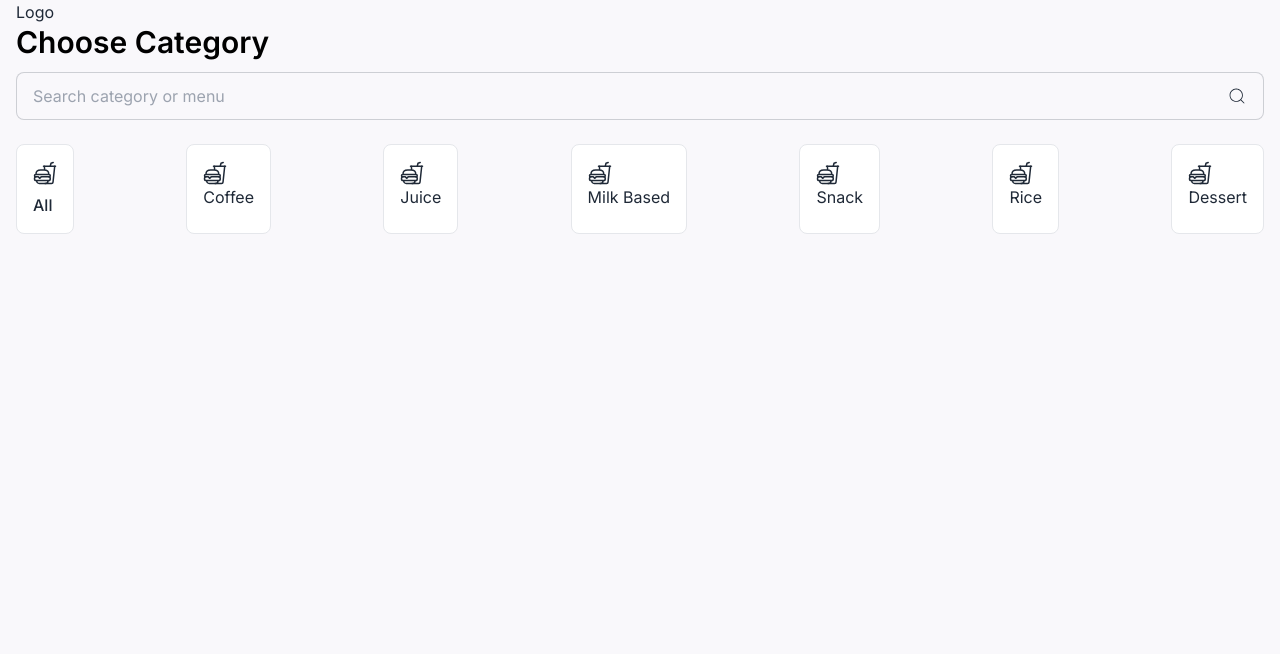
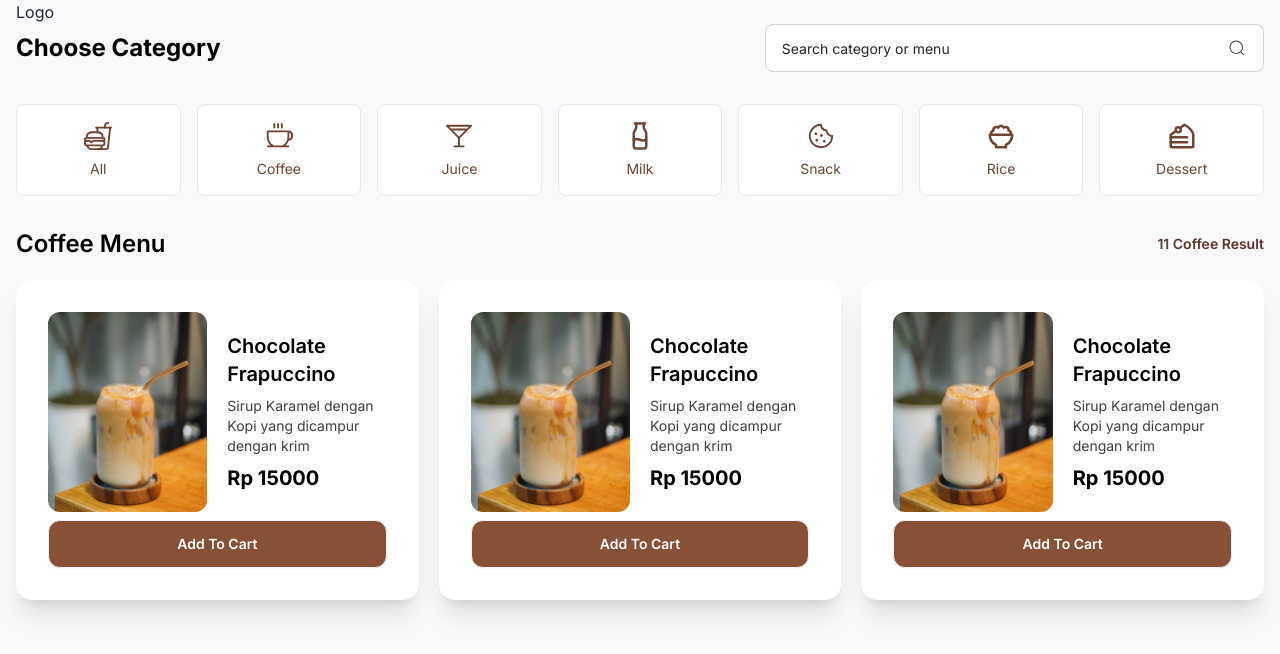
Before and after one commit to bagusperdanay7/toko-online-frontend, a Next.js app: page / in a window 1280 px wide. Shown: the top 654 px of the page. Built offline with nearby package versions, Linux system fonts and the light colour scheme.

Commit message:
feat:product card

```diff
--- /dev/null
+++ b/src/app/components/badge.js
@@ -0,0 +1,7 @@
+export default function Badge() {
+  return (
+    <span class="inline-flex items-center font-medium rounded-md bg-coffee-100 px-2 py-1 text-xs text-coffee-800">
+      Badge
+    </span>
+  );
+}
--- /dev/null
+++ b/src/app/components/card.js
@@ -0,0 +1,34 @@
+import Image from "next/image";
+import profilePic from "../coffee.jpg";
+
+export default function Card() {
+  return (
+    <div className="card bg-secondary-light-bg lg:w-auto shadow-xl">
+      <div className="card-body p-5 lg:p-8">
+        <div className="flex flex-col lg:flex-row justify-between gap-5 items-center">
+          <Image
+            src={profilePic}
+            width={125}
+            height={125}
+            alt="Picture of Caramel Frapuccino"
+            className="rounded-xl w-full h-full md:h-[200px] max-h-72 object-cover"
+          />
+          <div className="w-full">
+            <h2 className="card-title text-black mb-2">Chocolate Frapuccino</h2>
+            <p className="text-sm text-neutral-700 mb-2">
+              Sirup Karamel dengan Kopi yang dicampur dengan krim
+            </p>
+            <h3 className="text-black font-bold text-xl">
+              <span>Rp</span> 15000
+            </h3>
+          </div>
+        </div>
+        <div className="card-actions justify-end">
+          <button className="btn bg-coffee-700 hover:bg-coffee-800 btn-block font-semibold text-white rounded-xl">
+            Add To Cart
+          </button>
+        </div>
+      </div>
+    </div>
+  );
+}
--- /dev/null
+++ b/src/app/components/categoryCard.js
@@ -0,0 +1,47 @@
+"use client"; //
+import { IoFastFoodOutline } from "react-icons/io5";
+import { LuMilk, LuCakeSlice } from "react-icons/lu";
+import { BiBowlRice } from "react-icons/bi";
+import { PiCoffee, PiMartini, PiCookie } from "react-icons/pi";
+
+export default function CategoryCard({ active, setActive, category }) {
+  let icon;
+  const iconClass = "text-3xl mb-2";
+
+  const getCategoryId = () => {
+    setActive(category.id);
+  };
+
+  if (category.name === "All") {
+    icon = <IoFastFoodOutline className={iconClass} />;
+  } else if (category.name === "Coffee") {
+    icon = <PiCoffee className={iconClass} />;
+  } else if (category.name === "Juice") {
+    icon = <PiMartini className={iconClass} />;
+  } else if (category.name === "Milk") {
+    icon = <LuMilk className={iconClass} />;
+  } else if (category.name === "Snack") {
+    icon = <PiCookie className={iconClass} />;
+  } else if (category.name === "Rice") {
+    icon = <BiBowlRice className={iconClass} />;
+  } else if (category.name === "Dessert") {
+    icon = <LuCakeSlice className={iconClass} />;
+  } else {
+    icon = <IoFastFoodOutline className={iconClass} />;
+  }
+
+  return (
+    <button
+      onClick={getCategoryId}
+      className={
+        "flex flex-col items-center justify-center p-4 border text-coffee-800 rounded-lg cursor-pointer hover:text-coffee-600 hover:font-medium ring-0 hover:ring-1 hover:ring-coffee-500 " +
+        (active === category.id
+          ? "bg-coffee-50 ring-2 ring-coffee-600 font-semibold"
+          : "bg-secondary-light-bg")
+      }
+    >
+      {icon}
+      <span className="text-sm">{category.name}</span>
+    </button>
+  );
+}
--- /dev/null
+++ b/src/app/components/inputSearch.js
@@ -0,0 +1,14 @@
+import { CiSearch } from "react-icons/ci";
+
+export default function InputSearch() {
+  return (
+    <label className="input input-bordered flex items-center gap-2 bg-secondary-light-bg md:w-3/5 lg:w-2/5 focus:outline-coffee-600">
+      <input
+        type="search"
+        className="grow placeholder:text-sm focus:border-coffee-300 placeholder:text-neutral-800 text-neutral-800"
+        placeholder="Search category or menu"
+      />
+      <CiSearch className="text-xl" />
+    </label>
+  );
+}
--- a/src/app/components/search.js
+++ /dev/null
@@ -1,14 +0,0 @@
-import { CiSearch } from "react-icons/ci";
-
-export default function Search() {
-  return (
-    <label className="input input-bordered flex items-center gap-2 bg-primary-light-bg">
-      <input
-        type="search"
-        className="grow"
-        placeholder="Search category or menu"
-      />
-      <CiSearch className="text-xl" />
-    </label>
-  );
-}
--- a/src/app/components/sidebar.js
+++ b/src/app/components/sidebar.js
@@ -2,8 +2,10 @@ import Link from "next/link";
 
 export default function Sidebar() {
   return (
-    <nav className="mb-6 md:mb-0">
-      <div>Logo</div>
-    </nav>
+    <aside>
+      <nav className="mb-6 md:mb-0">
+        <div>Logo</div>
+      </nav>
+    </aside>
   );
 }
--- a/src/app/globals.css
+++ b/src/app/globals.css
@@ -2,6 +2,6 @@
 @tailwind components;
 @tailwind utilities;
 
-.btn {
+/* .btn {
   @apply bg-coffee-800 py-4 px-7 rounded-xl hover:bg-coffee-800;
-}
+} */
--- a/src/app/page.js
+++ b/src/app/page.js
@@ -1,45 +1,54 @@
-import Image from "next/image";
+"use client";
 import Sidebar from "./components/sidebar";
-import Search from "./components/search";
-import { IoFastFoodOutline } from "react-icons/io5";
+import InputSearch from "./components/inputSearch";
+import CategoryCard from "./components/categoryCard";
+import Card from "./components/card";
+import { useState } from "react";
 
 export default function Home() {
+  const categories = [
+    { id: 1, name: "All" },
+    { id: 2, name: "Coffee" },
+    { id: 3, name: "Juice" },
+    { id: 4, name: "Milk" },
+    { id: 5, name: "Snack" },
+    { id: 6, name: "Rice" },
+    { id: 7, name: "Dessert" },
+  ];
+
+  const [active, setActive] = useState("");
+
   return (
     <main className="bg-primary-light-bg min-h-screen px-4">
       <Sidebar />
-      <h1 className="font-semibold text-3xl text-black mb-3">
-        Choose Category
-      </h1>
-      <Search />
-      <div className="flex justify-between mt-6 flex-wrap">
-        <div className="bg-secondary-light-bg p-4 border rounded-lg hover:ring-2 hover:ring-coffee-500">
-          <IoFastFoodOutline className="text-2xl mb-2" />
-          <span className="font-medium">All</span>
-        </div>
-        <div className="bg-secondary-light-bg p-4 border rounded-lg">
-          <IoFastFoodOutline className="text-2xl" />
-          Coffee
-        </div>
-        <div className="bg-secondary-light-bg p-4 border rounded-lg">
-          <IoFastFoodOutline className="text-2xl" />
-          Juice
-        </div>
-        <div className="bg-secondary-light-bg p-4 border rounded-lg">
-          <IoFastFoodOutline className="text-2xl" />
-          Milk Based
-        </div>
-        <div className="bg-secondary-light-bg p-4 border rounded-lg">
-          <IoFastFoodOutline className="text-2xl" />
-          Snack
-        </div>
-        <div className="bg-secondary-light-bg p-4 border rounded-lg">
-          <IoFastFoodOutline className="text-2xl" />
-          Rice
-        </div>
-        <div className="bg-secondary-light-bg p-4 border rounded-lg">
-          <IoFastFoodOutline className="text-2xl" />
-          Dessert
-        </div>
+      <div className="block md:flex md:justify-between md:items-center">
+        <h1 className="font-bold text-xl md:text-2xl text-black mb-3 md:mb-0">
+          Choose Category
+        </h1>
+        <InputSearch />
+      </div>
+      <div className="grid md:grid-cols-7 grid-cols-3 gap-4 justify-between auto-cols-max mt-8">
+        {categories.map((category) => (
+          <CategoryCard
+            key={category.id}
+            category={category}
+            active={active}
+            setActive={setActive}
+          ></CategoryCard>
+        ))}
+      </div>
+      <div className="mt-8 flex justify-between items-center mb-5">
+        <h1 className="text-black font-semibold text-xl md:text-2xl">
+          Coffee Menu
+        </h1>
+        <p className="text-sm font-semibold text-coffee-900">
+          11 Coffee Result
+        </p>
+      </div>
+      <div className="grid grid-1 sm:grid-cols-2 lg:grid-cols-3 gap-5">
+        <Card />
+        <Card />
+        <Card />
       </div>
     </main>
   );
```
Also changed, not shown: src/app/coffee.jpg (added), src/app/coffee1.jpg (added).
